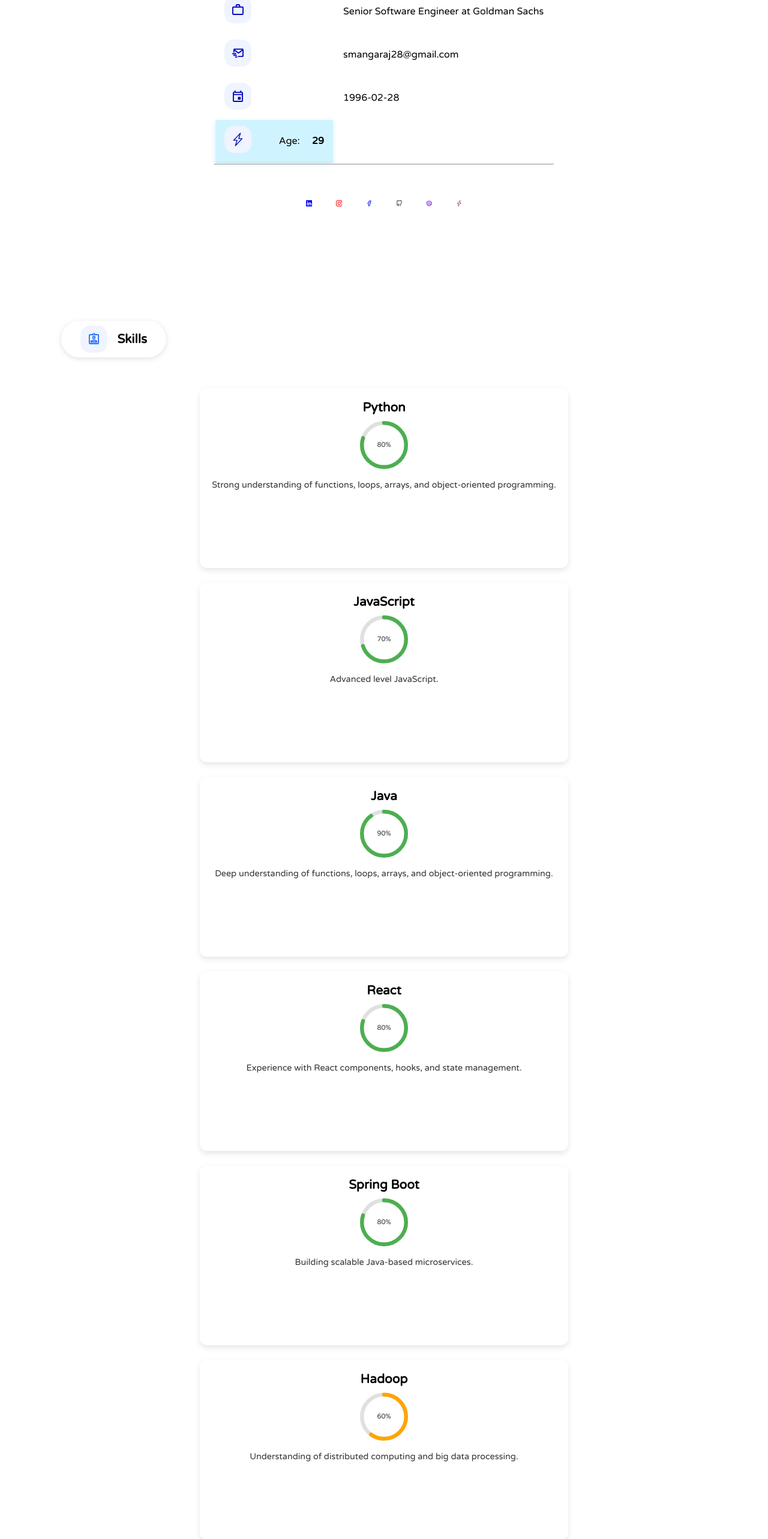
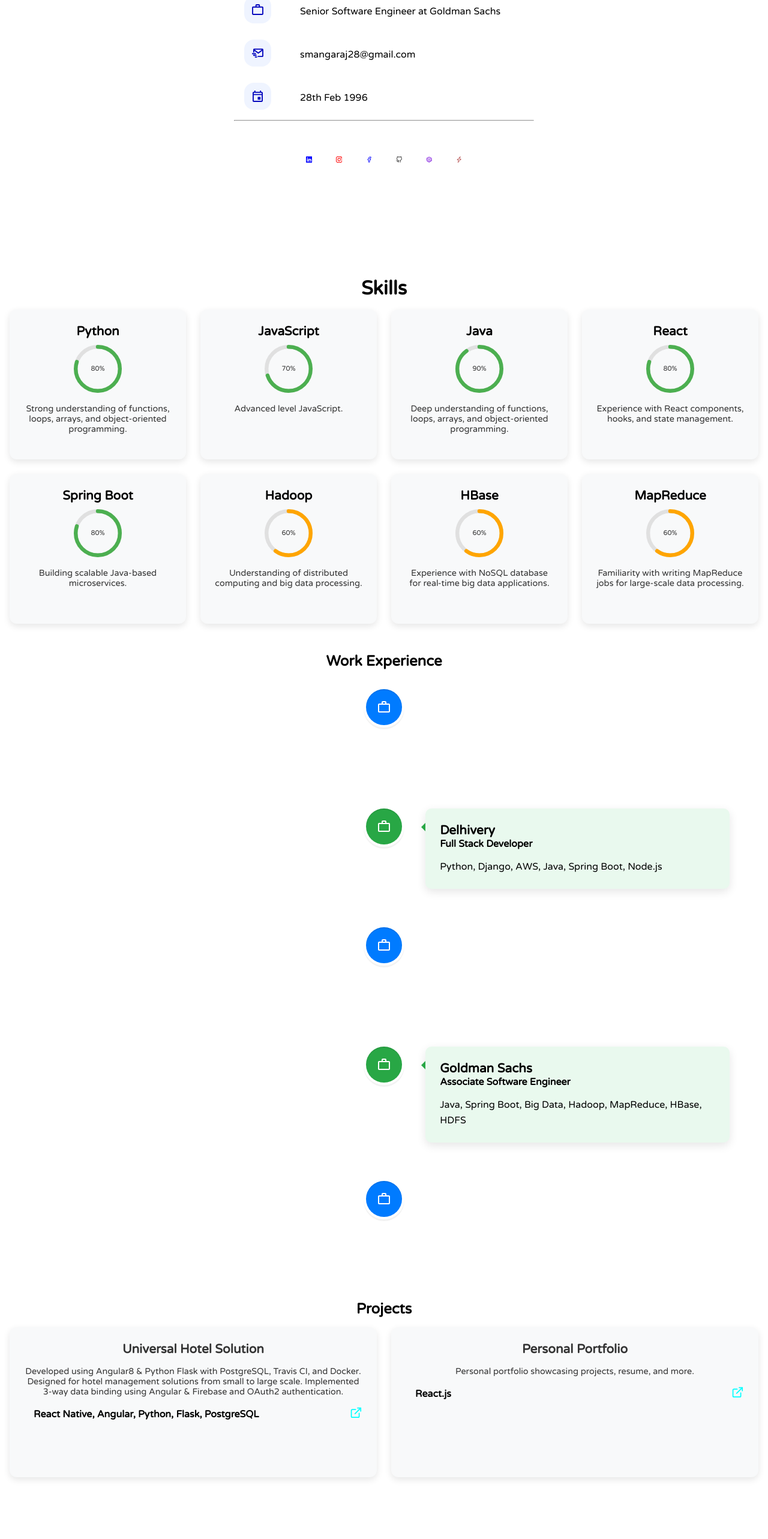
Before and after one commit to smangaraj28/smangaraj28.github.io, a React (Create React App) app: page / in a window 1280 px wide. Shown: the part 1419-3985 px from the top of the page at 60% size. Built offline with nearby package versions, Linux system fonts and the light colour scheme; a web font is replaced by a local one.

Commit message:
fixing alignment

```diff
--- a/src/pages/About/About.js
+++ b/src/pages/About/About.js
@@ -1,38 +1,40 @@
 import "../About/About.css";
-import { useState, useEffect } from "react";
 import { MdPersonOutline, MdOutlineEvent, MdWorkOutline } from "react-icons/md";
 import { BiMailSend } from "react-icons/bi";
-import { BsLightningCharge } from "react-icons/bs";
 import Links from "../../pages/Links/Links";
 
 export default function About({ personalInfo = {}, contactInfo = {} }) {
   const { fullName = "", email = "", dob = "", title = "", company = "", professionalSummary = "" } = personalInfo;
-  const [age, setAge] = useState(null);
 
-  useEffect(() => {
-    if (dob) {
-      const birthDate = new Date(dob);
-      if (!isNaN(birthDate.getTime())) {
-        const today = new Date();
-        let calculatedAge = today.getFullYear() - birthDate.getFullYear();
-        if (
-          today.getMonth() < birthDate.getMonth() ||
-          (today.getMonth() === birthDate.getMonth() && today.getDate() < birthDate.getDate())
-        ) {
-          calculatedAge -= 1;
-        }
-        setAge(calculatedAge);
+  // Function to format the date
+  const formatDate = (dateString) => {
+    if (!dateString) return ""; // Return empty if no date is provided
+
+    const date = new Date(dateString);
+    if (isNaN(date)) return dateString; // If invalid, return original string
+
+    const day = date.getDate();
+    const month = date.toLocaleString("en-US", { month: "short" });
+    const year = date.getFullYear();
+
+    // Add ordinal suffix (st, nd, rd, th)
+    const suffix = (d) => {
+      if (d > 3 && d < 21) return "th";
+      switch (d % 10) {
+        case 1: return "st";
+        case 2: return "nd";
+        case 3: return "rd";
+        default: return "th";
       }
-    }
-  }, [dob]);
+    };
+
+    return `${day}${suffix(day)} ${month} ${year}`;
+  };
 
   return (
     <div className="Home" id="About">
-
       <div className="header">
-        <h1>
-          About Me
-        </h1>
+        <h1>About Me</h1>
 
         <div className="about-content">
           <p>{professionalSummary}</p>
@@ -55,11 +57,7 @@ export default function About({ personalInfo = {}, contactInfo = {} }) {
               </tr>
               <tr>
                 <td><MdOutlineEvent className="avatar" /></td>
-                <td>{dob}</td>
-              </tr>
-              <tr className="tag">
-                <td><BsLightningCharge className="avatar" /></td>
-                <td>Age: <b>{age !== null ? age : "N/A"}</b></td>
+                <td>{formatDate(dob)}</td> {/* Formatted date */}
               </tr>
             </tbody>
           </table>
--- a/src/pages/Projects/Project.js
+++ b/src/pages/Projects/Project.js
@@ -32,12 +32,9 @@ function ProjectCard({ title, description, techStack, link }) {
 export default function Projects({ projects = [] }) {
   return (
     <section className="box-center-row" id="Projects">
-      <div className="subTitle">
-        <h2>
-          <MdOutlineAssignmentInd className="avatar" /> Projects
-        </h2>
-      </div>
-
+      <h1>
+        Projects
+      </h1>
       <div className="grid-container">
         {projects.map((item, index) => (
           <ProjectCard key={index} {...item} />
--- a/src/pages/Projects/Projects.css
+++ b/src/pages/Projects/Projects.css
@@ -1,64 +1,107 @@
-/* Container for Projects */
+/* ==========================
+   Projects Section
+========================== */
+
 .projects-container {
   display: flex;
   flex-direction: column;
-  gap: 2rem;
+  align-items: center;
+  width: 100%;
 }
 
-/* Projects Grid */
+/* ==========================
+   Projects Grid Layout
+========================== */
 .grid-container {
   display: grid;
-  grid-template-columns: repeat(auto-fit, minmax(320px, 1fr)); /* Auto-adjusting tiles */
+  grid-template-columns: repeat(auto-fit, minmax(280px, 1fr));
   gap: 1.5rem;
-  justify-content: center;
-  align-items: stretch;
   padding: 1rem;
+  width: 100%;
+  box-sizing: border-box;
 }
 
-/* Project Card */
+/* ==========================
+   Project Card Styling
+========================== */
 .grid-item {
-  background: white;
-  padding: 20px;
+  background: #f8f9fa;
+  padding: 1.5rem;
   border-radius: 12px;
-  box-shadow: 0px 4px 10px rgba(0, 0, 0, 0.1);
-  transition: transform 0.3s ease, box-shadow 0.3s ease;
+  box-shadow: 0px 4px 12px rgba(0, 0, 0, 0.1);
+  text-align: center;
+  transition: transform 0.3s ease-in-out;
   display: flex;
   flex-direction: column;
   justify-content: space-between;
-  min-height: 300px;
+  min-height: 250px;
   max-width: 100%;
 }
 
-/* Updated Explore Button */
+.grid-item:hover {
+  transform: scale(1.05);
+}
+
+/* ==========================
+   Project Card Content
+========================== */
+.Cards {
+  display: flex;
+  flex-direction: column;
+  align-items: center;
+}
+
+.Card-header h2 {
+  font-size: 1.3rem;
+  margin-bottom: 0.5rem;
+  color: #333;
+}
+
+.content {
+  margin-top: 0.5rem;
+  font-size: 0.9rem;
+  color: #333;
+  text-align: center;
+}
+
+/* ==========================
+   Explore Button Styling
+========================== */
+.bottom-button-export {
+  display: flex;
+  justify-content: space-between;
+  align-items: center;
+  width: 100%;
+  margin-top: 1rem;
+}
+
 .explorebtn {
   font-size: 1rem;
   font-weight: 600;
-  color: #ff6b00; /* Vibrant orange */
+  color: #ff6b00;
   background: none;
   border: none;
   cursor: pointer;
   text-decoration: underline;
-  padding: 5px 10px; /* Added slight padding */
   transition: color 0.3s ease-in-out, transform 0.2s ease-in-out;
 }
 
 .explorebtn:hover {
-  color: #cc5600; /* Slightly darker orange */
-  transform: scale(1.05); /* Small hover effect */
+  color: #cc5600;
+  transform: scale(1.05);
 }
 
-/* Adjust spacing for better alignment */
-.bottom-button-export {
-  display: flex;
-  justify-content: flex-end;
-  margin-top: 1rem; /* Added spacing */
-  padding-right: 8px; /* Small right padding */
+/* ==========================
+   Responsive Adjustments
+========================== */
+@media (max-width: 1024px) {
+  .grid-container {
+    grid-template-columns: repeat(2, minmax(280px, 1fr));
+  }
 }
 
-
-/* Responsive Fix for Smaller Screens */
 @media (max-width: 768px) {
   .grid-container {
-    grid-template-columns: repeat(auto-fit, minmax(280px, 1fr));
+    grid-template-columns: repeat(1, minmax(280px, 1fr));
   }
 }
--- a/src/pages/Skills/Skills.css
+++ b/src/pages/Skills/Skills.css
@@ -1,3 +1,6 @@
+/* ==========================
+   Skills Section
+========================== */
 #Skills {
   margin-top: 5rem;
   padding-top: 2rem;
@@ -7,21 +10,24 @@
   display: flex;
   flex-direction: column;
   align-items: center;
-  justify-content: center;
+  width: 100%;
 }
 
-/* Skills Grid */
+/* ==========================
+   Skills Grid Layout
+========================== */
 .grid-container {
   display: grid;
-  grid-template-columns: repeat(auto-fit, minmax(320px, 1fr)); /* Auto-adjusting tiles */
+  grid-template-columns: repeat(auto-fit, minmax(280px, 1fr));
   gap: 1.5rem;
-  justify-content: center;
-  align-items: stretch;
   padding: 1rem;
+  width: 100%;
   box-sizing: border-box;
 }
 
-/* Skill Card */
+/* ==========================
+   Skill Card Styling
+========================== */
 .grid-item {
   background: #f8f9fa;
   padding: 1.5rem;
@@ -36,26 +42,25 @@
   max-width: 100%;
 }
 
-/* Hover effect for skills */
 .grid-item:hover {
-  transform: scale(1.05); /* Slight hover effect */
+  transform: scale(1.05);
 }
 
-/* Cards layout for skill name, progress bar, and description */
+/* ==========================
+   Skill Card Content
+========================== */
 .Cards {
   display: flex;
   flex-direction: column;
   align-items: center;
 }
 
-/* Circular progress container */
 .progress-container {
   width: 80px;
   height: 80px;
   margin: 10px auto;
 }
 
-/* Description content */
 .content {
   margin-top: 0.5rem;
   font-size: 0.9rem;
@@ -63,37 +68,17 @@
   text-align: center;
 }
 
-/* Responsive Fix for Smaller Screens */
-@media (max-width: 768px) {
+/* ==========================
+   Responsive Adjustments
+========================== */
+@media (max-width: 1024px) {
   .grid-container {
-    grid-template-columns: repeat(auto-fit, minmax(280px, 1fr)); /* Adjust column width for smaller screens */
-  }
-
-  .grid-item {
-    padding: 1rem; /* Reduce padding for mobile screens */
-  }
-
-  .progress-container {
-    width: 70px; /* Smaller progress circle on mobile */
-    height: 70px;
-  }
-
-  .content {
-    font-size: 0.85rem; /* Slightly smaller font size */
+    grid-template-columns: repeat(2, minmax(280px, 1fr));
   }
 }
 
-@media (max-width: 400px) {
-  .grid-item {
-    padding: 0.8rem; /* Further reduce padding for very small screens */
-  }
-
-  .progress-container {
-    width: 60px;
-    height: 60px;
-  }
-
-  .content {
-    font-size: 0.8rem; /* Further decrease font size */
+@media (max-width: 768px) {
+  .grid-container {
+    grid-template-columns: repeat(1, minmax(280px, 1fr));
   }
 }
--- a/src/pages/Skills/Skills.js
+++ b/src/pages/Skills/Skills.js
@@ -1,17 +1,14 @@
 import React from "react";
 import { CircularProgressbar, buildStyles } from "react-circular-progressbar";
 import "react-circular-progressbar/dist/styles.css";
-import { MdOutlineAssignmentInd } from "react-icons/md";
 import "./Skills.css";
 
 export default function Skills({ skills = [] }) {
   return (
     <div className="box-center-row" id="Skills">
-      <div className="subTitle">
-        <h2>
-          <MdOutlineAssignmentInd className="avatar" /> Skills
-        </h2>
-      </div>
+      <h1>
+        Skills
+      </h1>
       <div className="Skills">
         <div className="grid-container">
           {skills.map((skill, index) => (
@@ -24,11 +21,11 @@ export default function Skills({ skills = [] }) {
                     text={`${skill.proficiency}%`}
                     styles={buildStyles({
                       textSize: "14px",
-          pathColor: skill.proficiency >= 70 ? "#4CAF50" : "#FFA500", // Green for high, Orange for medium
+                      pathColor:
+                        skill.proficiency >= 70 ? "#4CAF50" : "#FFA500",
                       textColor: "#333",
                       trailColor: "#e0e0e0",
-          backgroundColor: "#fff",
-          strokeLinecap: "round"
+                      strokeLinecap: "round",
                     })}
                   />
                 </div>
--- a/src/pages/WorkExperience/WorkExperience.css
+++ b/src/pages/WorkExperience/WorkExperience.css
@@ -2,6 +2,18 @@
   margin-top: 5rem;
   padding: 2rem;
   background: linear-gradient(to bottom, #f4f7ff, #ffffff);
+  display: flex;
+  flex-direction: column;
+  align-items: center; /* Ensures everything inside is centered */
+}
+
+.work-experience-section h1 {
+  font-size: 2rem;
+  font-weight: bold;
+  color: #333;
+  text-align: center;
+  display: block;
+  margin: 0 auto; /* Centers it horizontally */
 }
 
 .subTitle {
--- a/src/pages/WorkExperience/WorkExperience.js
+++ b/src/pages/WorkExperience/WorkExperience.js
@@ -6,12 +6,9 @@ import { MdWorkOutline } from "react-icons/md";
 export default function WorkExperience({ workExperience = [] }) {
   return (
     <section className="work-experience-section" id="WorkExperience">
-      <div className="subTitle">
-        <h2>
-          <MdWorkOutline className="avatar" /> Work Experience
-        </h2>
-      </div>
-
+      <h1 className="box-center-row">
+        Work Experience
+      </h1>
       <VerticalTimeline>
         {workExperience.map((job, index) => (
           <VerticalTimelineElement
```
Lines whose indentation alone changed are shown as unchanged.
